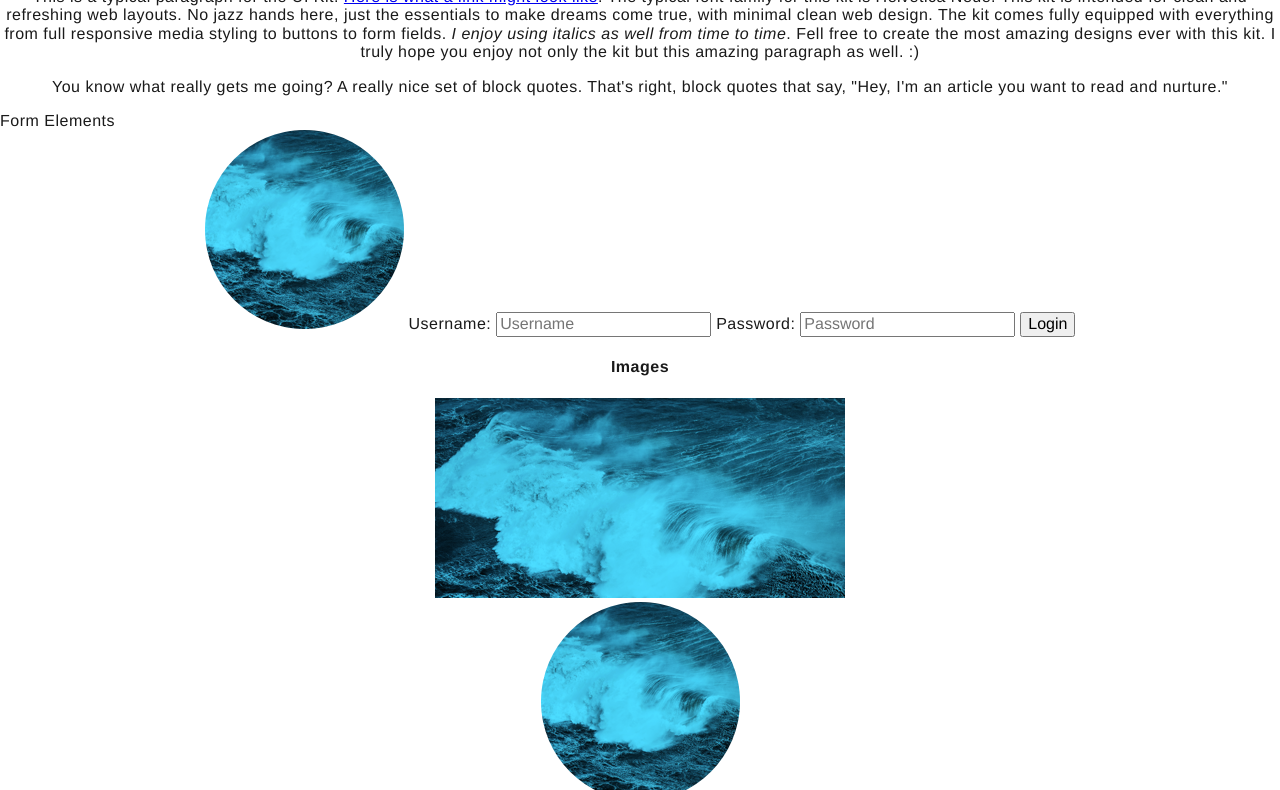
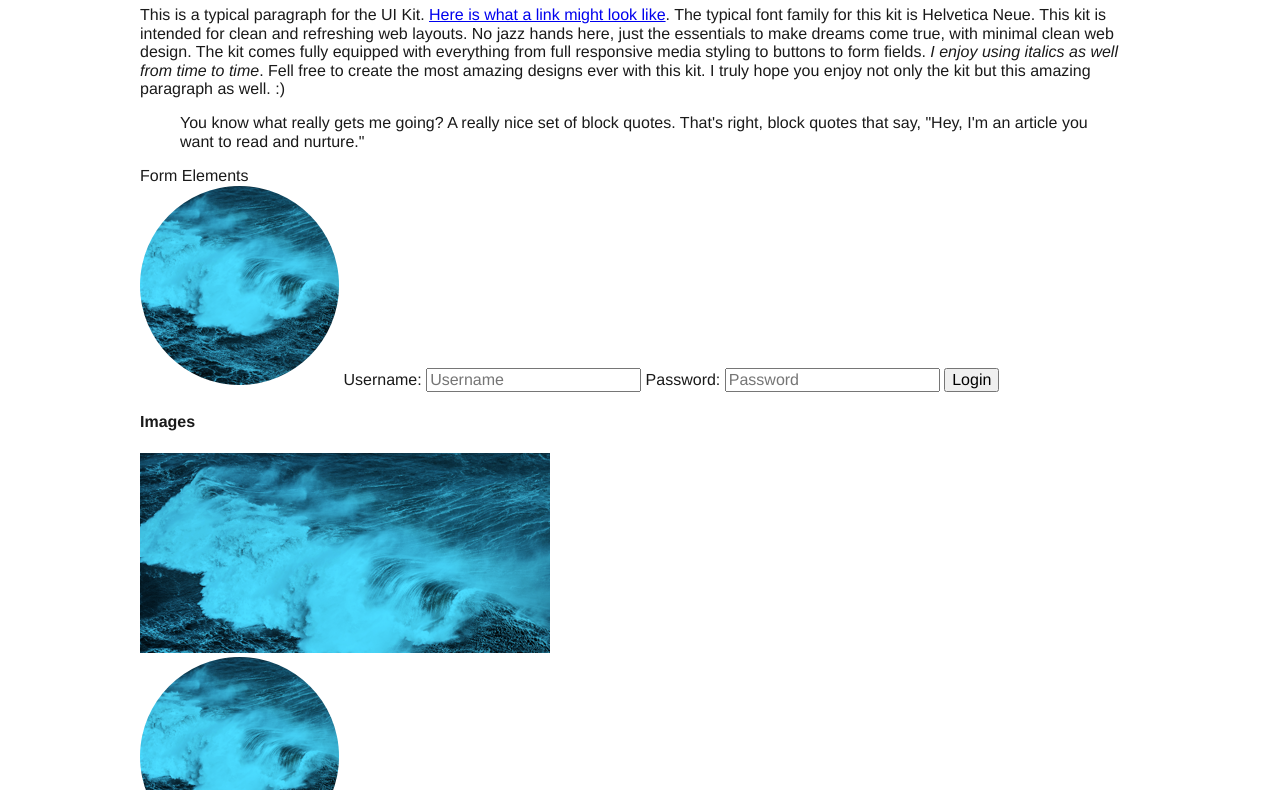
Before and after one commit to juliamatilda/StyleGuide, a plain HTML site: page index.html in a window 1280 px wide. Shown: the part 360-1150 px from the top of the page. Drawn offline with Linux system fonts and the light colour scheme.

Commit message:
add classnames and mixins

```diff
--- a/scss/base/_base.scss
+++ b/scss/base/_base.scss
@@ -5,14 +5,6 @@
 	box-sizing: border-box;
 }
 
-.container {
-	font-family: $font-family--primary;
-	font-weight: 300;
-	color: $font-color--primary;
-	letter-spacing: 0.5px;
-	width:100%;
-	text-align: center;
-}
 
 ul  {
 
--- a/scss/components/_buttons.scss
+++ b/scss/components/_buttons.scss
@@ -0,0 +1,6 @@
+.btn--default {}
+.btn--success {}
+.btn--error {}
+.btn--warning {}
+.btn--info {}
+.theme__colors {}
--- a/scss/components/_forms.scss
+++ b/scss/components/_forms.scss
@@ -0,0 +1,3 @@
+.form {}
+.form__label--hidden {}
+.form__input {}
--- a/scss/components/_grid.scss
+++ b/scss/components/_grid.scss
@@ -0,0 +1,28 @@
+
+.container {
+  @include center(90%);
+  color: $color-text;
+  font-family: $font-family--primary;
+
+  //font-weight: 300;
+  //letter-spacing: 0.5px;
+
+}
+
+.grid__row {
+
+
+}
+// .grid__col--2 {}
+// .grid__col--3 {}
+// .grid__col--4 {}
+// .grid__col--5 {}
+// .grid__col--6 {}
+// .grid__col--7 {}
+// .grid__col--8 {}
+// .grid__col--9 {}
+// .grid__col--10 {}
+// .grid__col--11 {}
+// .grid__col--12 {}
+// .centered {}
+// .theme__colors {}
--- a/scss/components/_images.scss
+++ b/scss/components/_images.scss
@@ -0,0 +1,3 @@
+.img--logo {}
+.img--frame {}
+.img--avatar {}
--- a/scss/components/_nav.scss
+++ b/scss/components/_nav.scss
@@ -0,0 +1,3 @@
+// .nav-item {
+//
+// }
--- a/scss/components/_typography.scss
+++ b/scss/components/_typography.scss
@@ -0,0 +1,8 @@
+
+.container {}
+
+
+.link {}
+.blockquote {}
+.headline--primary {}
+.headline--secondary {}
--- a/scss/utilities/_mixins.scss
+++ b/scss/utilities/_mixins.scss
@@ -4,3 +4,22 @@
 
 
 //----- Flexbox Settings -----//
+@mixin flexmix(
+  $disp: flex,
+  $dir: null,
+  $wrap: null,
+  $just: null) {
+  display: $disp;
+  flex-direction: $dir ;
+  flex-wrap: $wrap;
+  justify-content:  $just;
+}
+
+
+//----- Center helper -----//
+@mixin center($w) {
+  width: $w;
+  max-width: $max-width;
+  margin-left: auto;
+  margin-right: auto;
+}
--- a/scss/utilities/_variables.scss
+++ b/scss/utilities/_variables.scss
@@ -19,14 +19,18 @@ $vivid-tangerine : #FD9F85;
 
 $color-primary   : $viking;
 $color-secondary : $malibu;
+$color-text      : lighten($black, 10%);
 
 //----- Fonts -----//
 
 $font-family--primary  : 'Helvetica Neue', Helvetica, Arial, sans-serif;
-$font-color--primary   : lighten($black, 10%);
+
+
+//----- Layout -----//
+$max-width : 1000px;
 
 
 //----- Breakpoints -----//
-$brkpoint-sm    : 1px;
-$brkpoint-md    : 768px;
-$brkpoint-lg    : 1100px;
+$breakpoint-sm    : 1px;
+$breakpoint-md    : 768px;
+$breakpoint-lg    : 1100px;
```
Also changed, not shown: css/styles.css, 1 other file.
